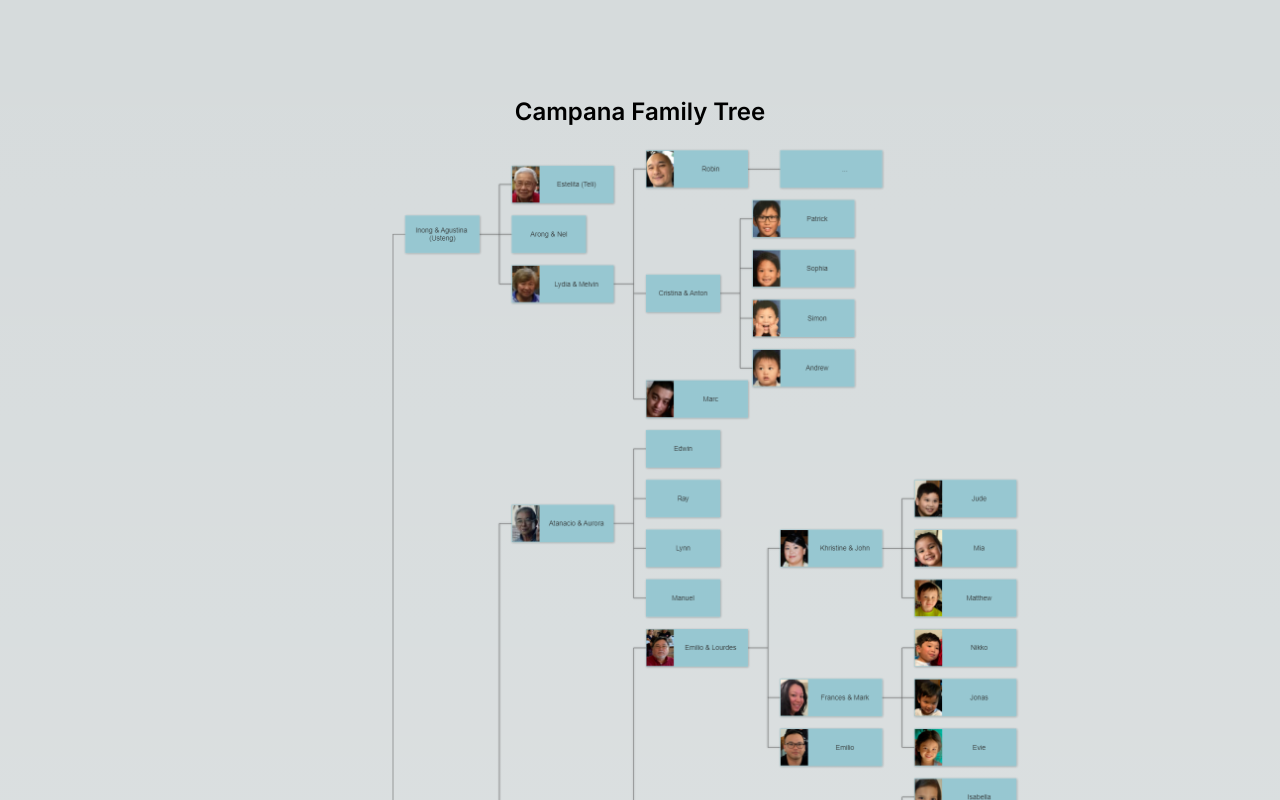
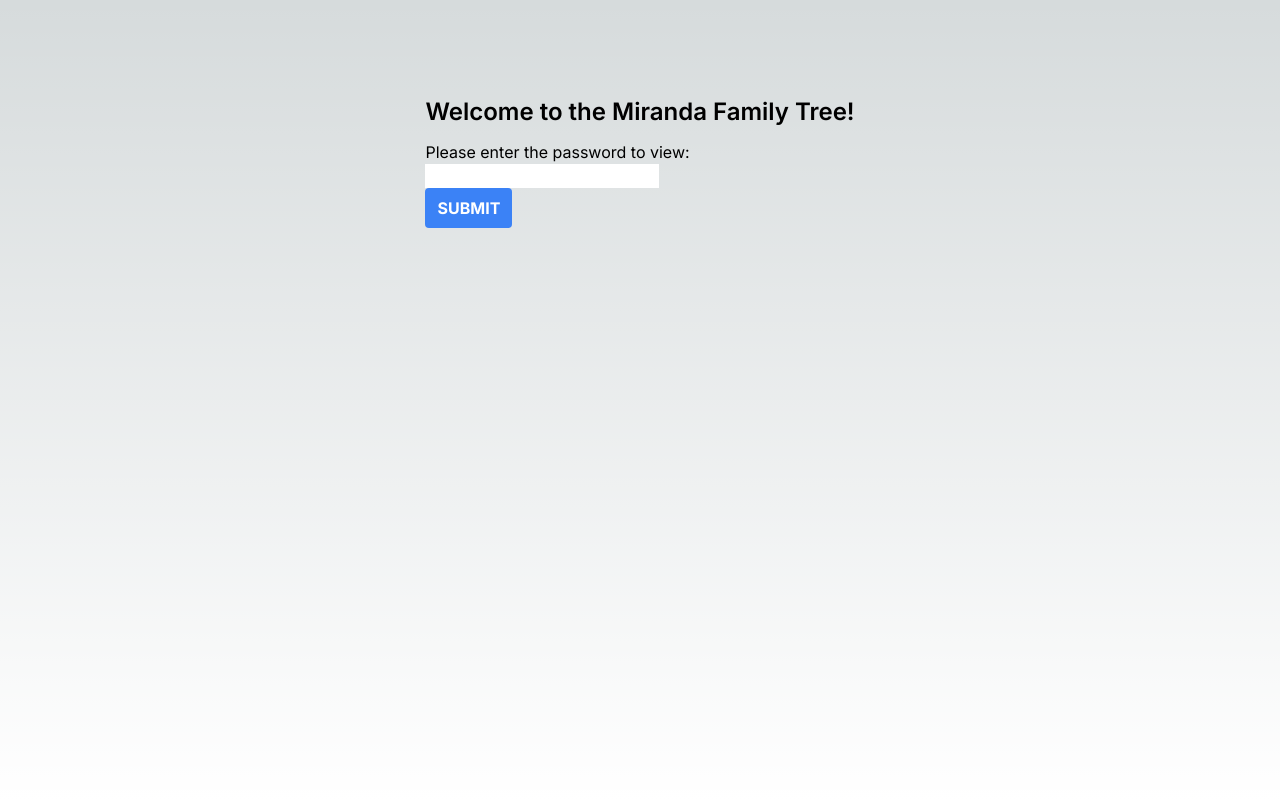
Before and after one commit to marg624/familytree, a Next.js app in the folder family-tree/: page / in a window 1280 px wide. Shown: the top 800 px of the page. Built offline with nearby package versions, Linux system fonts and the light colour scheme.

Commit message:
superficial password

```diff
--- a/family-tree/src/app/page.js
+++ b/family-tree/src/app/page.js
@@ -1,11 +1,48 @@
+"use client";
 import Image from 'next/image'
+import { useState } from "react";
 
 export default function Home() {
+
+  const [pw, setPw] = useState("");
+  const [isAuthenticated, setIsAuthenticated] = useState(false);
+
+  function checkPassword() {
+    if (pw == "hilaria") {
+      setIsAuthenticated(true)
+    } else {
+      alert("Incorrect password. For access, please email marg624@gmail.com")
+      setIsAuthenticated(false)
+    }
+  }
+
   return (
+
     <main className="flex min-h-screen flex-col items-center justify-between p-24">
+    {
+      !isAuthenticated &&
+
+            <div className="flex-wrap items-center justify-center">
+                <h2 className={`mb-3 text-2xl font-semibold`}>
+                Welcome to the Miranda Family Tree! <br/>
+                </h2>
+                <div className="flex-wrap items-center justify-center">
+                  Please enter the password to view:<br/>
+                  <input type="password" value={pw} onChange={(e) => setPw(e.target.value)} /><br/>
+                  <button onClick={checkPassword} className="bg-blue-500 text-white font-bold py-2 px-3 rounded">
+                      SUBMIT
+                  </button>
+                </div>
+              </div>
+
+    }
+
+     { isAuthenticated &&
+      <div>
           <h2 className={`mb-3 text-2xl font-semibold`}>
                 Campana Family Tree
           </h2>
+          <i>Have updates to the tree? Please email marg624@gmail.com</i>
           <div className="relative flex place-items-center before:absolute before:h-[300px] before:w-[480px] before:-translate-x-1/2 before:rounded-full before:bg-gradient-radial before:from-white before:to-transparent before:blur-2xl before:content-[''] after:absolute after:-z-20 after:h-[180px] after:w-[240px] after:translate-x-1/3 after:bg-gradient-conic after:from-sky-200 after:via-blue-200 after:blur-2xl after:content-[''] before:dark:bg-gradient-to-br before:dark:from-transparent before:dark:to-blue-700 before:dark:opacity-10 after:dark:from-sky-900 after:dark:via-[#0141ff] after:dark:opacity-40 before:lg:h-[360px] z-[-1]">
             <Image
               className="relative dark:drop-shadow-[0_0_0.3rem_#ffffff70] dark:invert"
@@ -20,6 +57,7 @@ export default function Home() {
           <h2 className={`mb-3 text-2xl font-semibold`}>
                 Guerrero Family Tree
           </h2>
+          <i>Have updates to the tree? Please email marg624@gmail.com</i>
           <div className="relative flex place-items-center before:absolute before:h-[300px] before:w-[480px] before:-translate-x-1/2 before:rounded-full before:bg-gradient-radial before:from-white before:to-transparent before:blur-2xl before:content-[''] after:absolute after:-z-20 after:h-[180px] after:w-[240px] after:translate-x-1/3 after:bg-gradient-conic after:from-sky-200 after:via-blue-200 after:blur-2xl after:content-[''] before:dark:bg-gradient-to-br before:dark:from-transparent before:dark:to-blue-700 before:dark:opacity-10 after:dark:from-sky-900 after:dark:via-[#0141ff] after:dark:opacity-40 before:lg:h-[360px] z-[-1]">
             <Image
               className="relative dark:drop-shadow-[0_0_0.3rem_#ffffff70] dark:invert"
@@ -34,6 +72,7 @@ export default function Home() {
           <h2 className={`mb-3 text-2xl font-semibold`}>
                 Miranda Family Tree
           </h2>
+          <i>Have updates to the tree? Please email marg624@gmail.com</i>
           <div className="relative flex place-items-center before:absolute before:h-[300px] before:w-[480px] before:-translate-x-1/2 before:rounded-full before:bg-gradient-radial before:from-white before:to-transparent before:blur-2xl before:content-[''] after:absolute after:-z-20 after:h-[180px] after:w-[240px] after:translate-x-1/3 after:bg-gradient-conic after:from-sky-200 after:via-blue-200 after:blur-2xl after:content-[''] before:dark:bg-gradient-to-br before:dark:from-transparent before:dark:to-blue-700 before:dark:opacity-10 after:dark:from-sky-900 after:dark:via-[#0141ff] after:dark:opacity-40 before:lg:h-[360px] z-[-1]">
             <Image
               className="relative dark:drop-shadow-[0_0_0.3rem_#ffffff70] dark:invert"
@@ -44,7 +83,8 @@ export default function Home() {
               priority
             />
           </div>
-
+        </div>
+      }
     </main>
   )
 }
```
Lines whose indentation alone changed are shown as unchanged.
